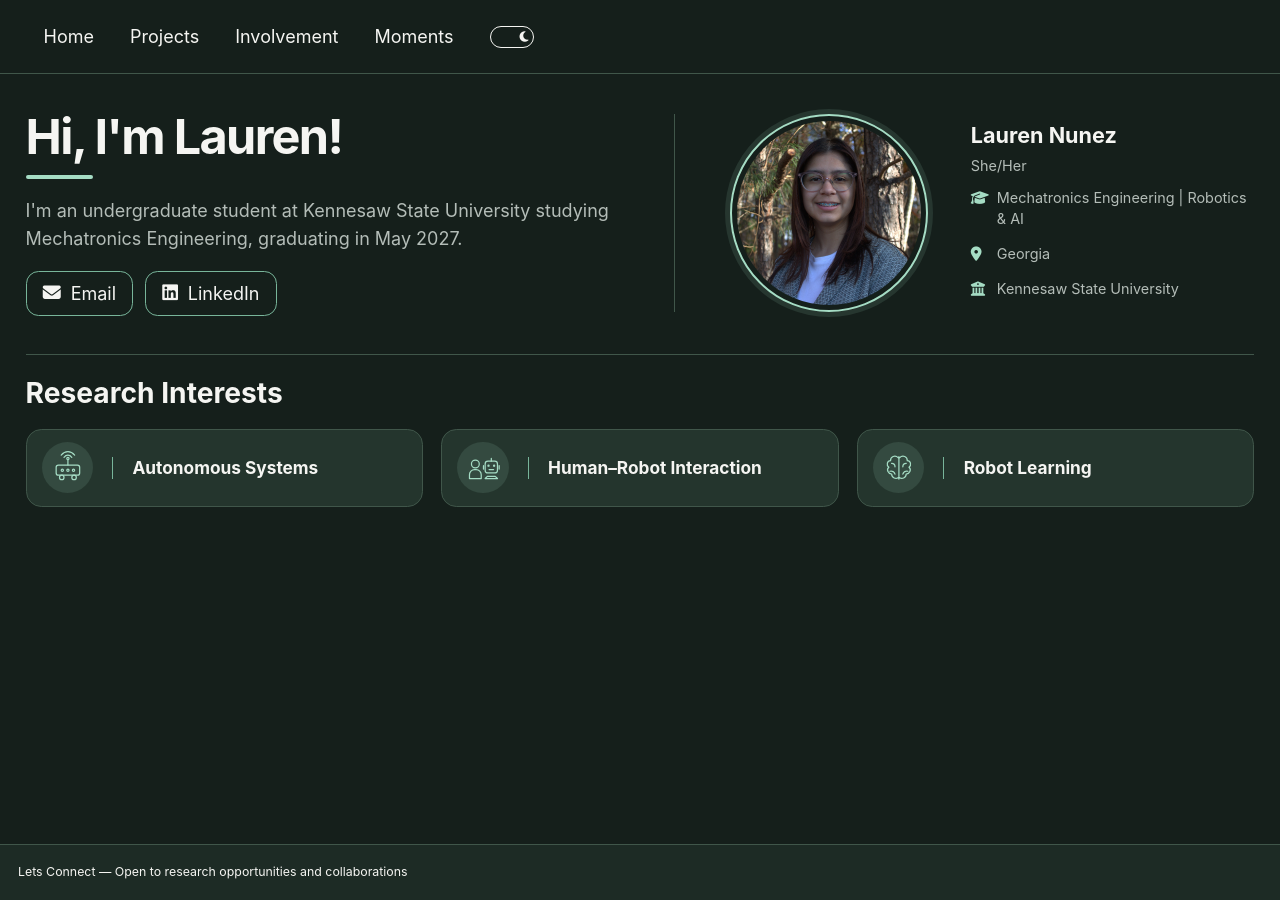
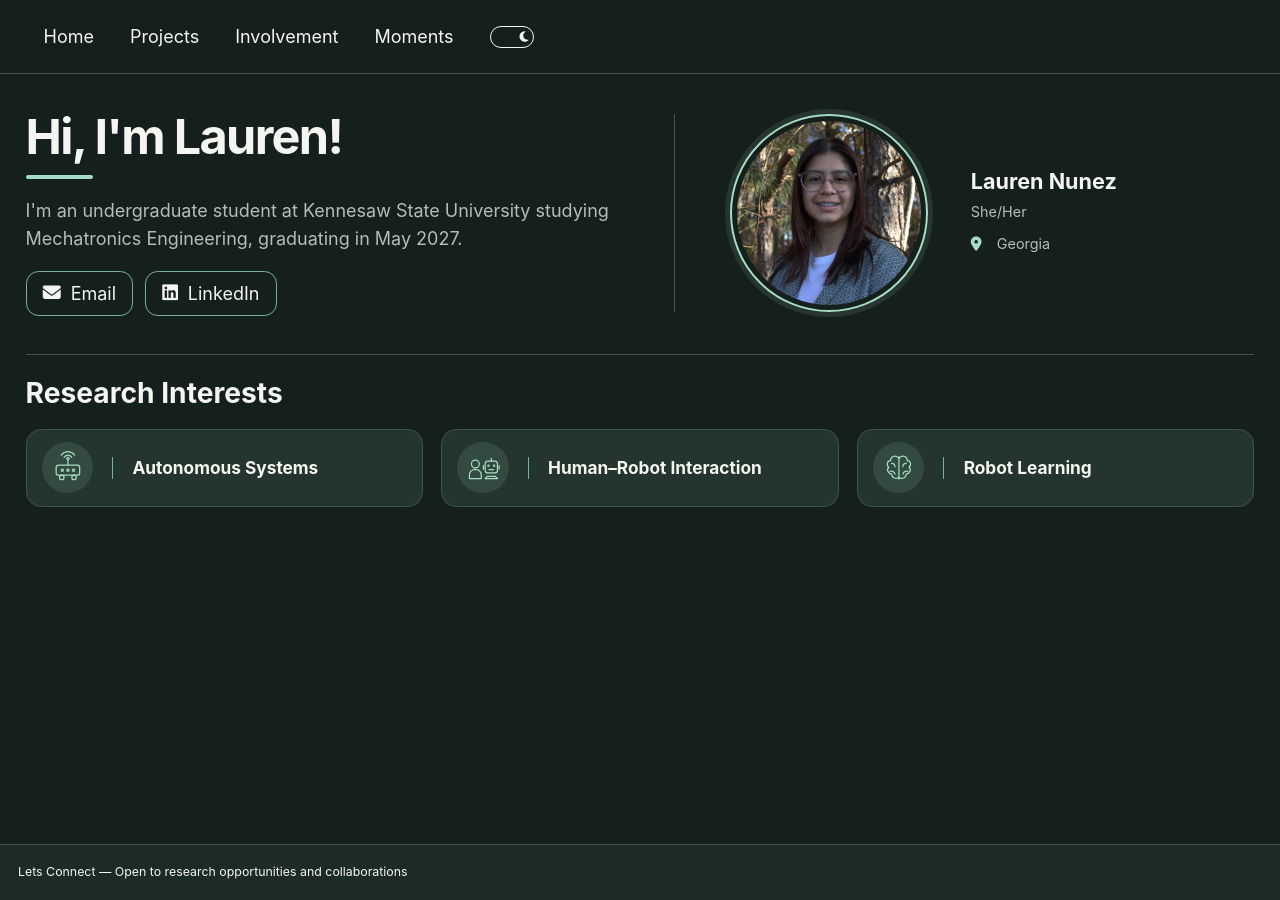
Before and after one commit to laurn156/laurn156.github.io, a Jekyll site: the page built from _pages/about.md, in a window 1280 px wide. Built offline with Jekyll 4.4.1, drawn with Linux system fonts in a browser that asks for light colours; a style sheet for code colours, icons or effects is not loaded.

Commit message:
Simplify the homepage portrait details

```diff
--- a/_pages/about.md
+++ b/_pages/about.md
@@ -29,9 +29,7 @@ redirect_from:
       <strong>{{ site.author.name }}</strong>
       <span>{{ site.author.pronouns }}</span>
       <ul class="home-profile__details">
-        <li><i class="fas fa-graduation-cap" aria-hidden="true"></i>{{ site.author.bio | escape }}</li>
         <li><i class="fas fa-location-dot" aria-hidden="true"></i>{{ site.author.location }}</li>
-        <li><i class="fas fa-building-columns" aria-hidden="true"></i>{{ site.author.employer }}</li>
       </ul>
     </figcaption>
   </figure>
```
